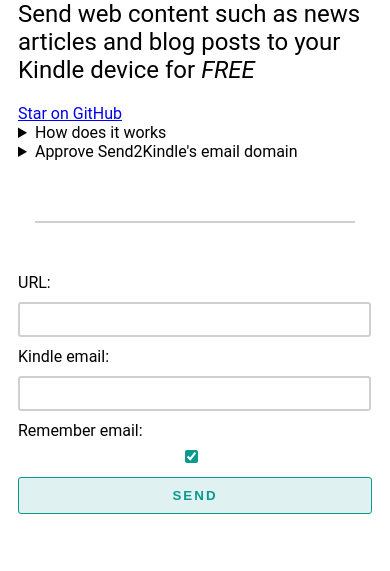
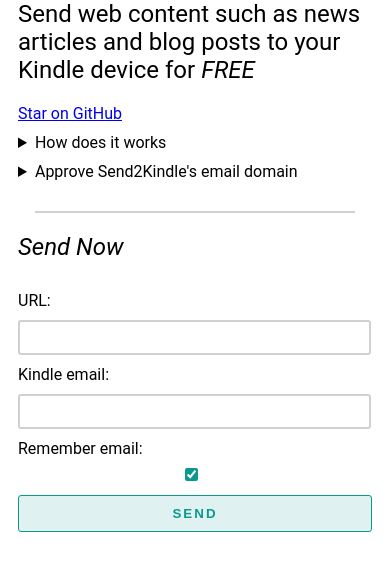
Before and after one commit to megaconfidence/send2kindle, a plain HTML site: page public/index.html in a window 390 px wide. Shown: the part 99-670 px from the top of the page. Drawn offline with Linux system fonts and the light colour scheme.

Commit message:
refactor: Ui updates

```diff
--- a/public/index.html
+++ b/public/index.html
@@ -52,6 +52,7 @@
       </div>
       <div class="divider"></div>
       <div class="app">
+        <h2><em>Send Now</em></h2>
         <form class="send-form">
           <div class="send-form">
             <label for="url">URL: </label>
--- a/public/style.css
+++ b/public/style.css
@@ -16,6 +16,9 @@
 .app,
 .home {
   width: 40%;
+}
+details {
+  margin-top: 10px;
 }
 button,
 summary,
@@ -45,12 +48,11 @@ input[type="submit"] {
   height: auto;
   border-left: 2px solid var(--dark-one);
 }
-.home h2 {
+h2 {
   font-weight: normal;
 }
 form.send-form {
   display: table;
-  margin: 0 auto;
 }
 div.send-form {
   display: table-row;
@@ -120,7 +122,7 @@ input[type="email"] {
   }
   .divider {
     width: 90%;
-    margin: 60px auto 40px auto;
+    margin: 30px auto 0px auto;
     border-bottom: 2px solid var(--dark-one);
   }
   .home,
```
